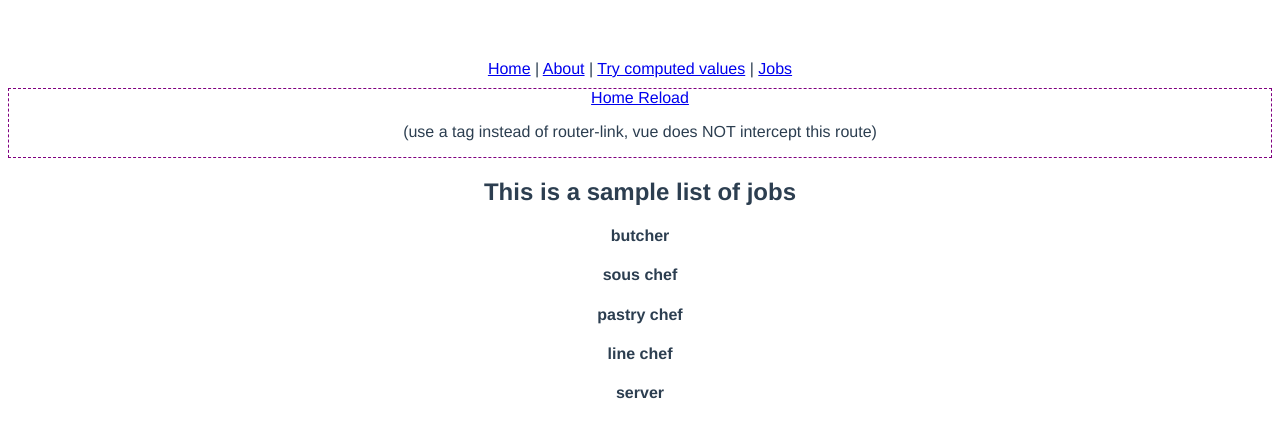
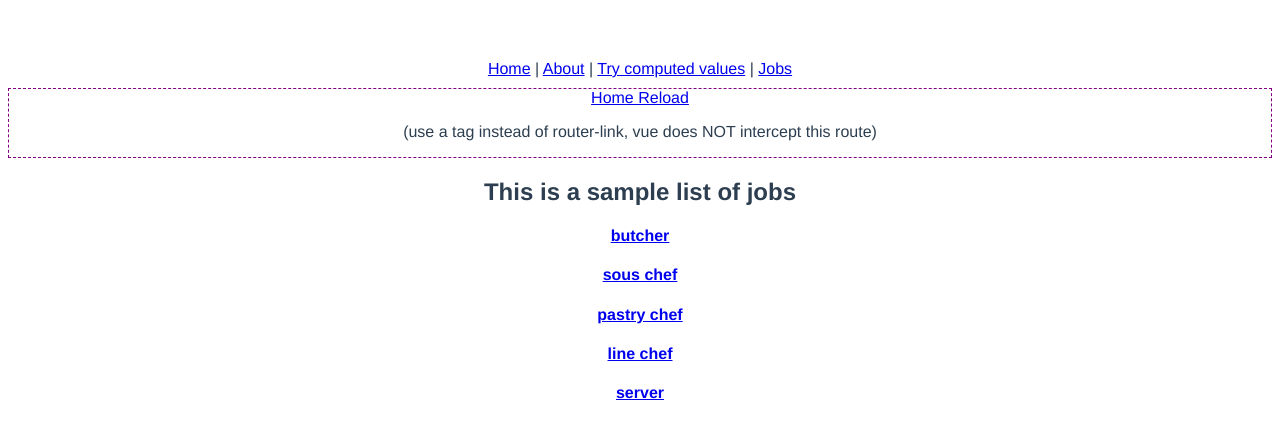
Before and after one commit to felix-cpy/vue3_router, a Vue app: page /jobs in a window 1280 px wide. Shown: the top 438 px of the page. Built offline with nearby package versions, Linux system fonts and the light colour scheme.

Commit message:
Added jobs details trying to pass props  through router link

```diff
--- a/src/pages/Jobs/Jobs.vue
+++ b/src/pages/Jobs/Jobs.vue
@@ -1,7 +1,18 @@
 <template>
   <h2>This is a sample list of jobs</h2>
   <div v-for="job in jobsList" :key="job.id">
-    <h4>{{ job.title }}</h4>
+    <!-- params: passed to the route id as well as props of the component -->
+    <router-link
+      :to="{
+        name: 'jobDetails',
+        params: { rid: job.id + 1 },
+        props: { id: job.id, title: job.title }
+      }"
+    >
+      <h4>
+        {{ job.title }}
+      </h4>
+    </router-link>
   </div>
 </template>
 
@@ -11,11 +22,11 @@ export default {
   data() {
     return {
       jobsList: [
-        { title: "butcher", id: 1 },
-        { title: "sous chef", id: 2 },
-        { title: "pastry chef", id: 3 },
-        { title: "line chef", id: 4 },
-        { title: "server", id: 5 }
+        { title: "butcher", id: 0 },
+        { title: "sous chef", id: 1 },
+        { title: "pastry chef", id: 2 },
+        { title: "line chef", id: 3 },
+        { title: "server", id: 4 }
       ]
     };
   }
--- /dev/null
+++ b/src/pages/Jobs/JobsDetail.vue
@@ -0,0 +1,16 @@
+<template>
+  <h1>This is job details page</h1>
+  <div>id from route param: {{ $route.params.rid }}</div>
+  <div>id from props: {{ id }}</div>
+  <div>title from props: {{ title }}</div>
+</template>
+
+<script>
+export default {
+  name: "JobDetails",
+  props: {
+    id: Number,
+    title: String
+  }
+};
+</script>
--- a/src/routes/index.js
+++ b/src/routes/index.js
@@ -24,6 +24,12 @@ const routes = [
     path: "/jobs",
     name: "jobs",
     component: () => import("../pages/Jobs/Jobs.vue")
+  },
+  {
+    path: "/jobs/:rid",
+    name: "jobDetails",
+    component: () => import("../pages/Jobs/JobsDetail.vue"),
+    props: true
   }
 ];
 
```
